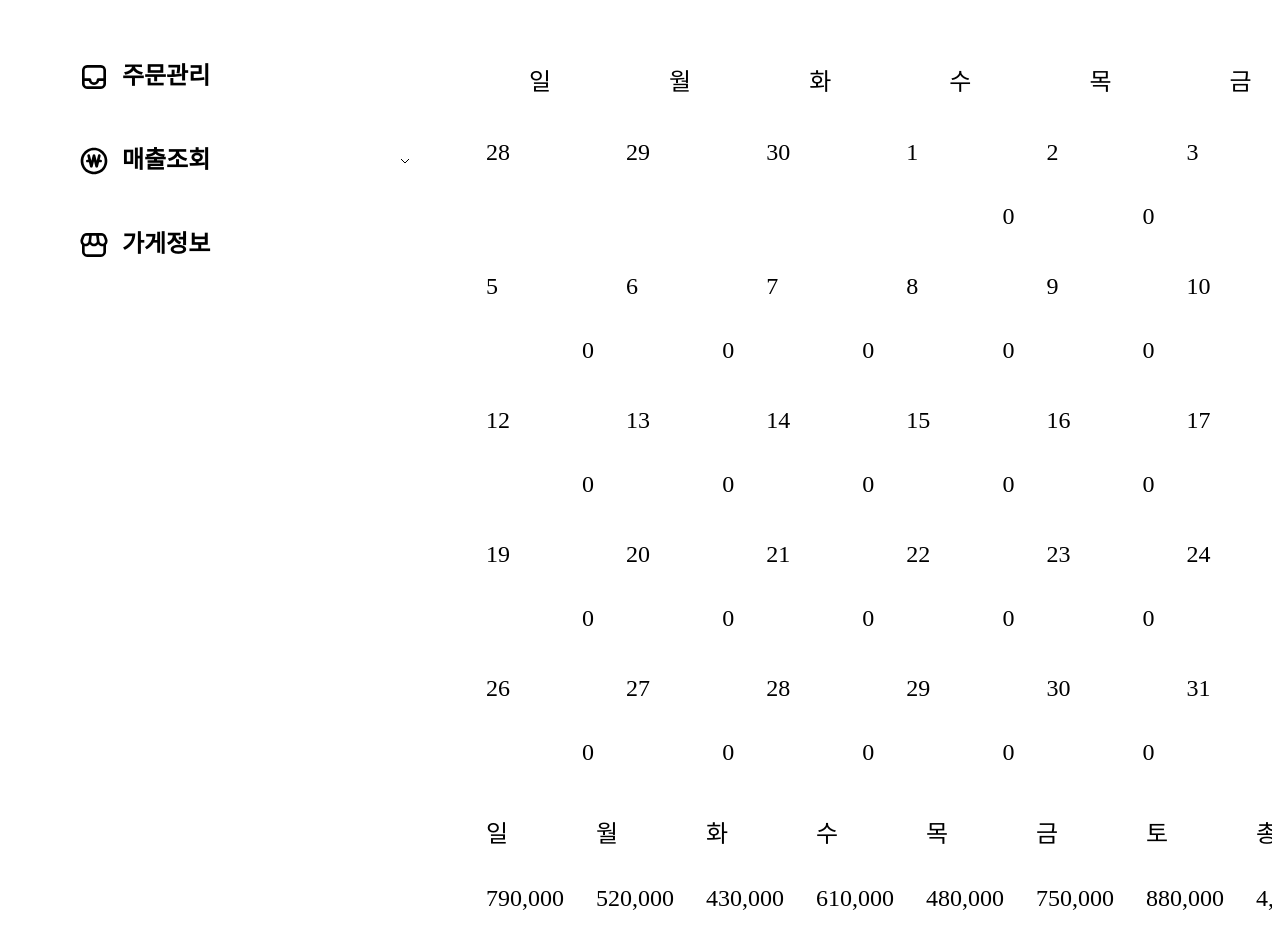
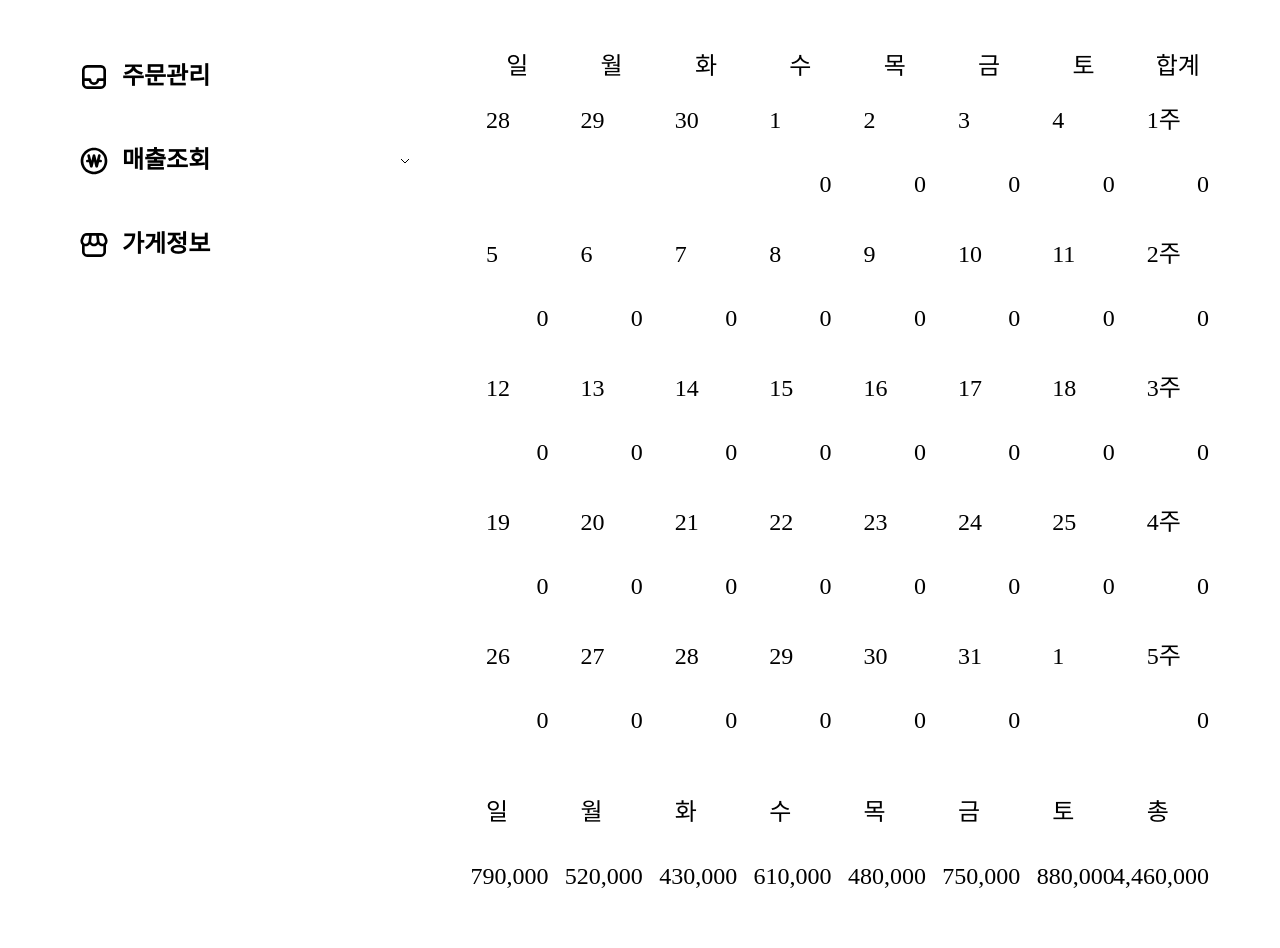
Before and after one commit to K-copybara/FE-Store, a React (Vite) app: page /SalesReport/Calendar in a window 1280 px wide. Shown: the part 120-1068 px from the top of the page. Built offline with nearby package versions, Linux system fonts and the light colour scheme; the HTML template or start-up script is replaced by a standard one.

Commit message:
💄달력 ui 수정, 달력-일별 매출 날짜 연결

```diff
--- a/src/App.jsx
+++ b/src/App.jsx
@@ -16,7 +16,7 @@ function App() {
             <Route path="/SalesReport/Calendar" element={<CalendarPage />} />
             <Route path="/SalesReport/DailyStats" element={<DailyStatsPage />} />
             <Route path="/StoreInfo" element={<StoreInfoPage />} />
-            </Routes>
+       </Routes>
     </RequestProvider>
   </OrderProvider>
 
--- a/src/pages/SalesReport/CalendarPage.jsx
+++ b/src/pages/SalesReport/CalendarPage.jsx
@@ -1,13 +1,20 @@
 import {React, useState} from 'react';
 import styled from 'styled-components';
+import { useNavigate } from 'react-router-dom';
 import { bold36, reg24 } from '../../styles/font';
 import Sidebar from '../../components/Sidebar';
+
 
 import PrevMonthIcon from '../../assets/icons/Calendar/prevmonth-icon.svg?react';
 import NextMonthIcon from '../../assets/icons/Calendar/nextmonth-icon.svg?react';
 
+
 const CalendarPage = () => {
  const [selectedMonth, setSelectedMonth] = useState(new Date());
+
+
+ const navigate = useNavigate();
+
 
   const dailySalesData = [
    { date: "2025-09-01", sales: 152000 },
@@ -42,6 +49,7 @@ const CalendarPage = () => {
    { date: "2025-09-30", sales: 174000 }
   ];
 
+
  const weeklySalesArray = [
   { weekday: "MONDAY", sales: 520000 },
   { weekday: "TUESDAY", sales: 430000 },
@@ -52,6 +60,7 @@ const CalendarPage = () => {
   { weekday: "SUNDAY", sales: 790000 }
  ];
 
+
  const weeklySalesData = weeklySalesArray.reduce((acc, item) => {
  const dayMapping = {
   "SUNDAY": "일", "MONDAY": "월", "TUESDAY": "화", "WEDNESDAY": "수",
@@ -60,6 +69,7 @@ const CalendarPage = () => {
  acc[dayMapping[item.weekday]] = item.sales;
  return acc;
 }, {});
+
 
  // 달력 데이터 생성
  const getKoreanToday = () => {
@@ -78,6 +88,7 @@ const CalendarPage = () => {
   return `${year}-${month}-${day}`;
  };
 
+
  // 한국시간 기준으로 Date 객체를 YYYY-MM-DD 형식으로 변환
  const getKoreanDateString = (date) => {
   const formatter = new Intl.DateTimeFormat('ko-KR', {
@@ -95,7 +106,9 @@ const CalendarPage = () => {
   return `${year}-${month}-${day}`;
  };
 
+
  const todayString = getKoreanToday();
+
 
  const generateCalendarData = () => {
   const year = selectedMonth.getFullYear();
@@ -107,6 +120,7 @@ const CalendarPage = () => {
   startOfWeek.setDate(firstDay.getDate() - firstDay.getDay());
   const lastWeekStart = new Date(lastDay);
   lastWeekStart.setDate(lastDay.getDate() - lastDay.getDay());
+
 
   const weeks = [];
   const currentWeek = new Date(startOfWeek);
@@ -139,12 +153,32 @@ const CalendarPage = () => {
   return weeks;
  };
 
+
+ // 날짜 클릭하면 DailyStatsPage로 이동
+ const handleDateClick = (day) => {
+  // 매출이 0이거나 현재 달이 아닌 경우 클릭 비활성화
+  if (!day.isCurrentMonth || day.sales === 0) {
+   return;
+  }
+
+
+  // DailyStatsPage로 이동하면서 날짜 정보 전달
+  navigate('/SalesReport/DailyStats', {
+   state: {
+    date: day.dateString, //나중에 api
+   }
+  });
+ };
+
+
+
  // 주별 총 매출 계산 함수
  const getWeekTotal = (week) => {
   return week.reduce((total, day) => {
    return total + (day.isCurrentMonth ? day.sales : 0);
   }, 0);
  };
+
 
  const getWeekNumberInMonth = (date) => {
   // 해당 달의 첫 번째 날짜
@@ -158,16 +192,20 @@ const CalendarPage = () => {
  };
 
 
+
  const weeks = generateCalendarData();
  const monthTotal = weeklySalesArray.reduce((sum, item) => sum + item.sales, 0);
+
 
  const handlePrevMonth = () => {
   setSelectedMonth(new Date(selectedMonth.getFullYear(), selectedMonth.getMonth() - 1));
  };
 
+
  const handleNextMonth = () => {
   setSelectedMonth(new Date(selectedMonth.getFullYear(), selectedMonth.getMonth() + 1));
  };
+
 
 
  return (
@@ -189,22 +227,19 @@ const CalendarPage = () => {
      </MonthNavigation>
     </CalendarHeader>
 
+
     {/* 달력 테이블 */}
     <CalendarWrapper>
      <CalendarTable>
       {/* 요일 헤더 */}
       <thead>
-              <HeaderRow>
-                <DayHeader>일</DayHeader>
-                <DayHeader>월</DayHeader>
-                <DayHeader>화</DayHeader>
-                <DayHeader>수</DayHeader>
-                <DayHeader>목</DayHeader>
-                <DayHeader>금</DayHeader>
-                <DayHeader>토</DayHeader>
-                <DayHeader>합계</DayHeader>
-              </HeaderRow>
+       <tr>
+        {['일','월','화','수','목','금','토','합계'].map((day)=>
+         <DayHeader key={day}>{day}</DayHeader>
+        )}
+       </tr>
       </thead>
+
 
       <tbody>
        {/* 주별 데이터 */}
@@ -219,6 +254,8 @@ const CalendarPage = () => {
             key={dayIndex}
             isCurrentMonth={day.isCurrentMonth}
             isToday={day.isToday}
+            hasData={day.sales > 0}
+            onClick={() => handleDateClick(day)}
            >
             <DayCellContent>
              <DateNumber
@@ -249,29 +286,37 @@ const CalendarPage = () => {
         );
        })}
       </tbody>
+      <tfoot>
+       <tr>
+        <SpacerCell colSpan="8" />
+       </tr>
+       <DataRow>
+        {['일', '월', '화', '수', '목', '금', '토'].map((dayName) => (
+         <FooterCell key={dayName}>
+          <FooterCellContent>
+           <DayLabel>{dayName}</DayLabel>
+           <TotalAmount>{weeklySalesData[dayName]?.toLocaleString() || 0}</TotalAmount>
+          </FooterCellContent>
+         </FooterCell>
+        ))}
+        <FooterCell>
+         <FooterCellContent>
+          <DayLabel>총</DayLabel>
+          <TotalAmount>{monthTotal.toLocaleString()}</TotalAmount>
+         </FooterCellContent>
+        </FooterCell>
+       </DataRow>
+      </tfoot>
      </CalendarTable>
     </CalendarWrapper>
-        {/* 요일별 합계 섹션 (별도 분리) */}
-        <WeeklyTotalSection>
-          <WeeklyTotalGrid>
-            {['일', '월', '화', '수', '목', '금', '토'].map((dayName) => (
-              <WeeklyTotalBox>
-                <DayLabel>{dayName}</DayLabel>
-                <TotalAmount>{weeklySalesData[dayName]?.toLocaleString() || 0}</TotalAmount>
-              </WeeklyTotalBox>
-            ))}
-            <MonthTotalBox>
-              <DayLabel>총</DayLabel>
-              <TotalAmount>{monthTotal.toLocaleString()}</TotalAmount>
-            </MonthTotalBox>
-          </WeeklyTotalGrid>
-        </WeeklyTotalSection>
    </CalendarContainer>
   </Layout>
  );
 };
 
+
 export default CalendarPage;
+
 
 // 스타일 컴포넌트들
 const Layout = styled.div`
@@ -283,6 +328,7 @@ const Layout = styled.div`
  width: 100%;
  background: var(--background);
 `;
+
 
 const CalendarContainer = styled.div`
  display: flex;
@@ -299,12 +345,14 @@ const CalendarContainer = styled.div`
  box-sizing: border-box;
 `;
 
+
 const CalendarHeader = styled.div`
  width: 100%;
  display: flex;
  justify-content: space-between;
  align-items: center;
 `;
+
 
 const MonthNavigation = styled.div`
  display: flex;
@@ -313,12 +361,14 @@ const MonthNavigation = styled.div`
  gap: 1.25rem;
 `;
 
+
 const NavButton = styled.button`
  background: none;
  border: none;
  cursor: pointer;
  flex-shrink: 0;
 `;
+
 
 const MonthTitle = styled.h1`
  ${bold36}
@@ -327,57 +377,76 @@ const MonthTitle = styled.h1`
  text-align: center;
 `;
 
+
 const CalendarWrapper = styled.div`
  width: 100%;
-    /* 첫 번째 행의 첫 번째 셀 */
+`;
+
+
+const CalendarTable = styled.table`
+ border-collapse: collapse;
+ width: 100%;
+ // 이거 추가하면 화면 줄일 때 달력도 줄어듦, 이거 빼면 균일한 간격 안됨.
+ table-layout: fixed;
+ border-spacing: 0;
+ overflow: hidden;
+
  &:first-child {
-    border-top-left-radius: 0.625rem;
+  border-top-left-radius: 0.625rem; /* 예: 10px */
  }
-
-  /* 첫 번째 행의 마지막 셀 */
  &:last-child {
   border-top-right-radius: 0.625rem;
  }
+ overflow: hidden;
 `;
 
-const CalendarTable = styled.table`
-  width: 100%;
-  border-collapse: collapse;
-  background: var(--white);
-`;
-
-const HeaderRow = styled.tr`
-  background: var(--third);
-`;
 
 const DayHeader = styled.th`
  ${reg24}
  color: var(--black);
-  padding: 0.5rem 3.6875rem;
-  justify-content: center;
-  align-items: center;
-  gap: 0.625rem;
+ padding: 0.5rem;
+ background: var(--third);
+ border: 1px solid var(--secondary);
+ text-align: center;
+ vertical-align: middle;
+ white-space: nowrap;
+ &:first-child {
+  border-top-left-radius: 0.625rem; /* 예: 10px */
+ }
+ &:last-child {
+  border-top-right-radius: 0.625rem;
+ }
+ overflow: hidden;
 
-  border: 1px solid var(--secondary);
-  width: 12.5%;
+
 `;
+
 
 const DataRow = styled.tr`
 
+
 `;
 
+
+//각 날짜 셀 설정
 const DayCell = styled.td`
  border: 1px solid var(--third);
  padding: 0.9375rem 1rem;
  vertical-align: top;
  height: 13vh;
+ ${props => props.isCurrentMonth && props.hasData && `
+  cursor: pointer;
+  &:hover { background: var(--gray100); }
+ `}
 `;
+
 
 const DayCellContent = styled.div`
  display: flex;
  flex-direction: column;
  gap: 2rem;
 `;
+
 
 const DateNumber = styled.div`
  ${reg24}
@@ -388,11 +457,13 @@ const DateNumber = styled.div`
  }};
 `;
 
+
 const SalesAmount = styled.div`
  ${reg24}
  color: var(--black);
  align-self: flex-end;
 `;
+
 
 const WeekTotalCell = styled.td`
  background: var(--white);
@@ -402,64 +473,52 @@ const WeekTotalCell = styled.td`
  height: 13vh;
 `;
 
+
 const WeekTotalContent = styled.div`
  display: flex;
  flex-direction: column;
  gap: 2rem;
 `;
 
+
 const WeekNumber = styled.div`
  ${reg24}
  color: var(--gray500);
 `;
+
 
 const WeekSalesAmount = styled.div`
  ${reg24}
  color: var(--black);
  align-self: flex-end;
 `;
+const FooterCell = styled.td`
+ border: 1px solid var(--secondary);
 
-const WeeklyTotalSection = styled.div`
-  width: 100%;
-`;
-
-const WeeklyTotalGrid = styled.div`
-  display: grid;
-  grid-template-columns: repeat(8, 1fr); /* 7일 + 월계 = 8개 */
-  background: var(--white);
-`;
-
-const WeeklyTotalBox = styled.div`
-  border: 1px solid var(--secondary);
-  display: flex;
-  flex-direction: column;
-
-  gap: 2rem;
-  /* 달력 셀과 동일한 높이 */
-  min-height: 13vh; /* DayCell과 동일 */
  padding: 0.9375rem 1rem;
  vertical-align: top;
  box-sizing: border-box;
+ width: 12.5%;
 `;
 
-const MonthTotalBox = styled.div`
-  border: 1px solid var(--secondary);
+
+const FooterCellContent = styled.div`
  display: flex;
  flex-direction: column;
+ gap: 2rem;
+`;
+const SpacerCell = styled.td`
+ height: 1.25rem;
+ border: none;
+`;
 
-  gap: 2rem;
-  /* 달력 셀과 동일한 높이 */
-  min-height: 13vh; /* DayCell과 동일 */
-  padding: 0.9375rem 1rem;
-  vertical-align: top;
-  box-sizing: border-box;
-`;
 
 const DayLabel = styled.div`
  ${reg24}
  color: var(--gray500);
 `;
 
+
 const TotalAmount = styled.div`
  ${reg24}
  color: var(--black);
--- a/src/pages/SalesReport/DailyStatsPage.jsx
+++ b/src/pages/SalesReport/DailyStatsPage.jsx
@@ -1,6 +1,7 @@
 import styled from 'styled-components';
 import { useState, useRef } from 'react';
 import Sidebar from '../../components/Sidebar';
+import { useLocation } from 'react-router-dom';
 import { body_large, bold36, bold24, bold18, reg24} from '../../styles/font';
 
 import MenuRatingIcon from '../../assets/icons/DailyStats/menurating-icon.svg?react';
@@ -8,8 +9,29 @@ import SortIcon from '../../assets/icons/DailyStats/sortarrow-icon.svg?react';
 
 const DailyStatsPage = () => {
 
+  const location = useLocation();
+
+  // 오늘 날짜 구하기. 매출조회/일별매출통계 바로 클릭 시 실행
+  const getTodayString = () => {
+    const today = new Date();
+    const formatter = new Intl.DateTimeFormat('ko-KR', {
+      timeZone: 'Asia/Seoul',
+      year: 'numeric',
+      month: '2-digit',
+      day: '2-digit'
+    });
+
+    const parts = formatter.formatToParts(today);
+    const year = parts.find(part => part.type === 'year').value;
+    const month = parts.find(part => part.type === 'month').value;
+    const day = parts.find(part => part.type === 'day').value;
+
+    return `${year}-${month}-${day}`;
+  };
+  const selectedDate = location.state?.date || getTodayString(); //달력에서 받아온 날짜 || 오늘 날짜
+
   const todaySalesData = [
-    { date: "2025-09-29", sales: 19180400, orders: 42 },
+    { date: selectedDate, sales: 19180400, orders: 42 },
   ];
 
   const timeSalesData = [
```
Lines whose indentation alone changed are shown as unchanged.
